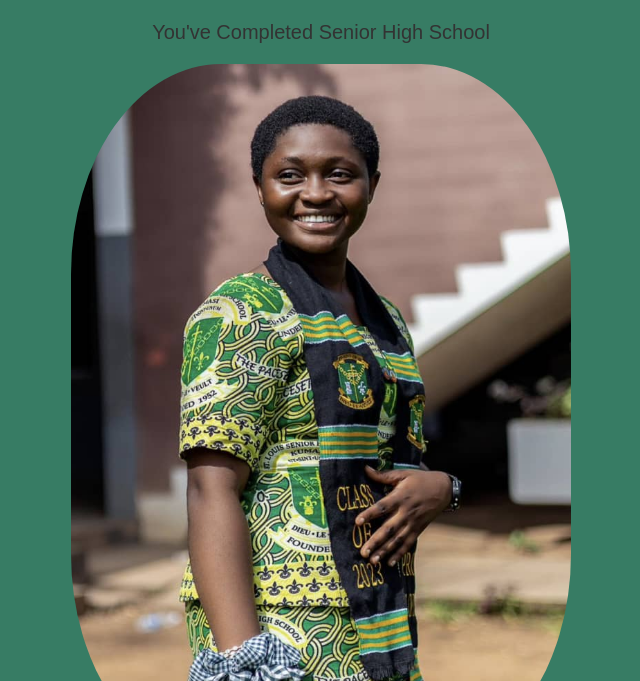
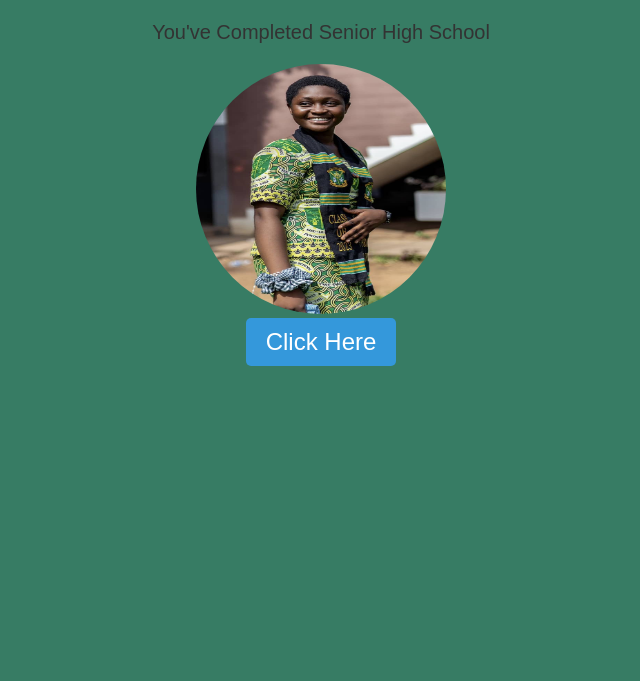
Before and after one commit to Appaw12345/serwaa.html, a plain HTML site: page index.html in a window 1280 px wide. Shown: the part 119-800 px from the top of the page, without its empty margins (319-959 px from the left). Drawn offline with Linux system fonts and the light colour scheme.

Commit message:
Update index.html

```diff
--- a/index.html
+++ b/index.html
@@ -44,9 +44,9 @@ But it must have the following features:
         }
 
         .person-image {
-            width: 500px; /* Enlarged the image */
-            height: 700px; /* Enlarged the image */
-            border-radius: 30%;
+            width: 250px; /* Enlarged the image */
+            height: 250px; /* Enlarged the image */
+            border-radius: 50%;
             cursor: pointer;
             transition: transform 0.3s ease-in-out;
         }
```
